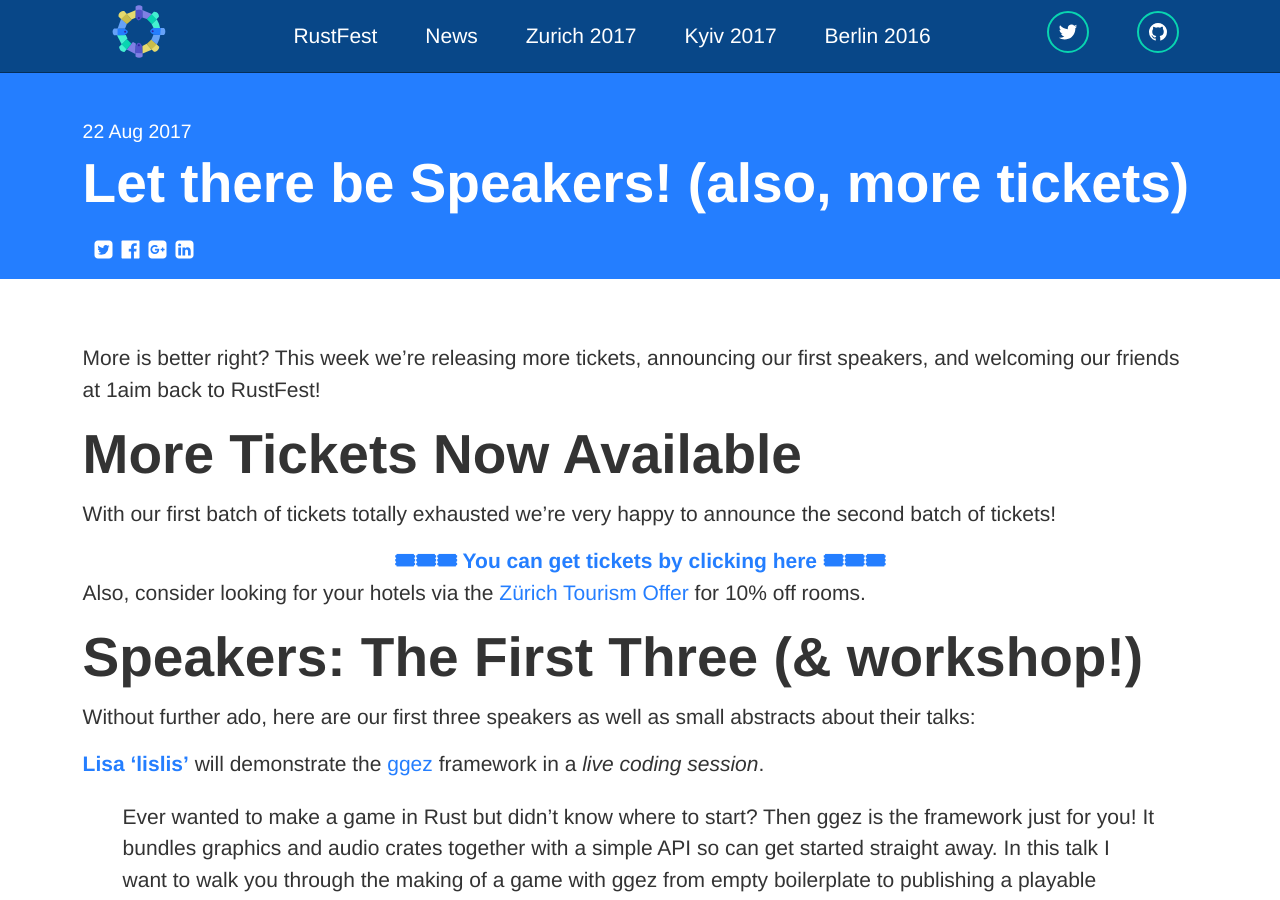
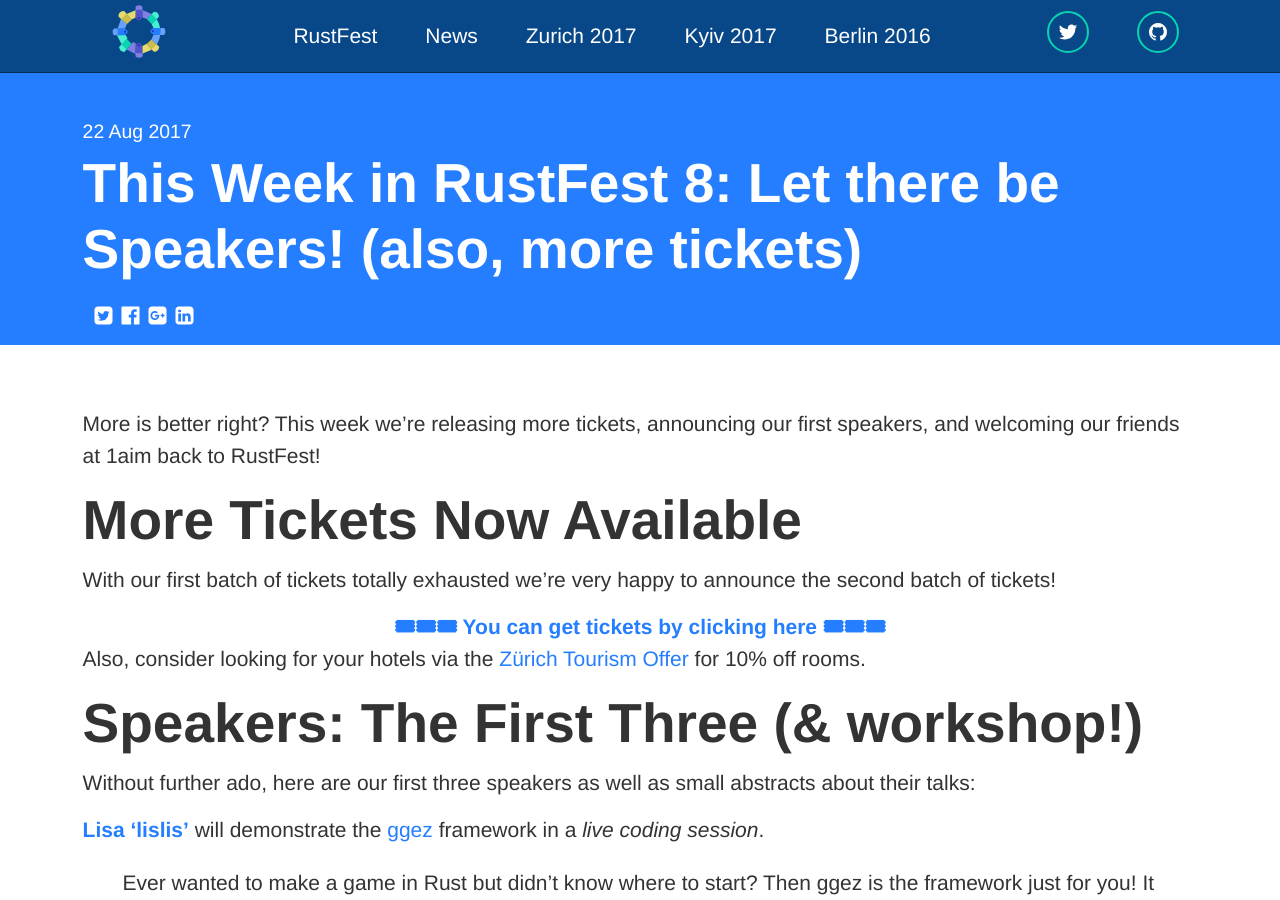
Before and after one commit to RustFestEU/blog.rustfest.eu, a Jekyll site: the page built from _posts/2017-08-22-this-week-in-rustfest-8-speakers.md, in a window 1280 px wide and 900 px high. Built offline with Jekyll 4.4.1, drawn with Linux system fonts in a browser that asks for light colours.

Commit message:
Fixup title

```diff
--- a/_posts/2017-08-22-this-week-in-rustfest-8-speakers.md
+++ b/_posts/2017-08-22-this-week-in-rustfest-8-speakers.md
@@ -1,6 +1,6 @@
 ---
 layout: post
-title: "Let there be Speakers! (also, more tickets)"
+title: "This Week in RustFest 8: Let there be Speakers! (also, more tickets)"
 authors:
   - hoverbear
   - dns2utf8
```
